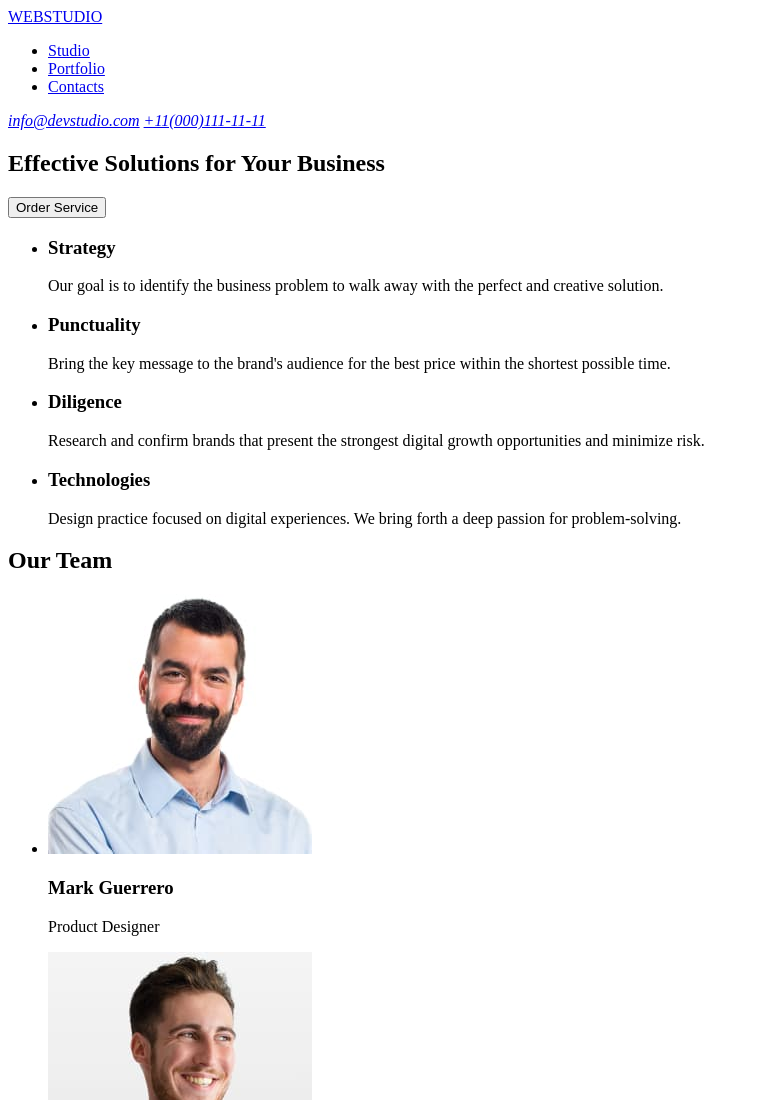
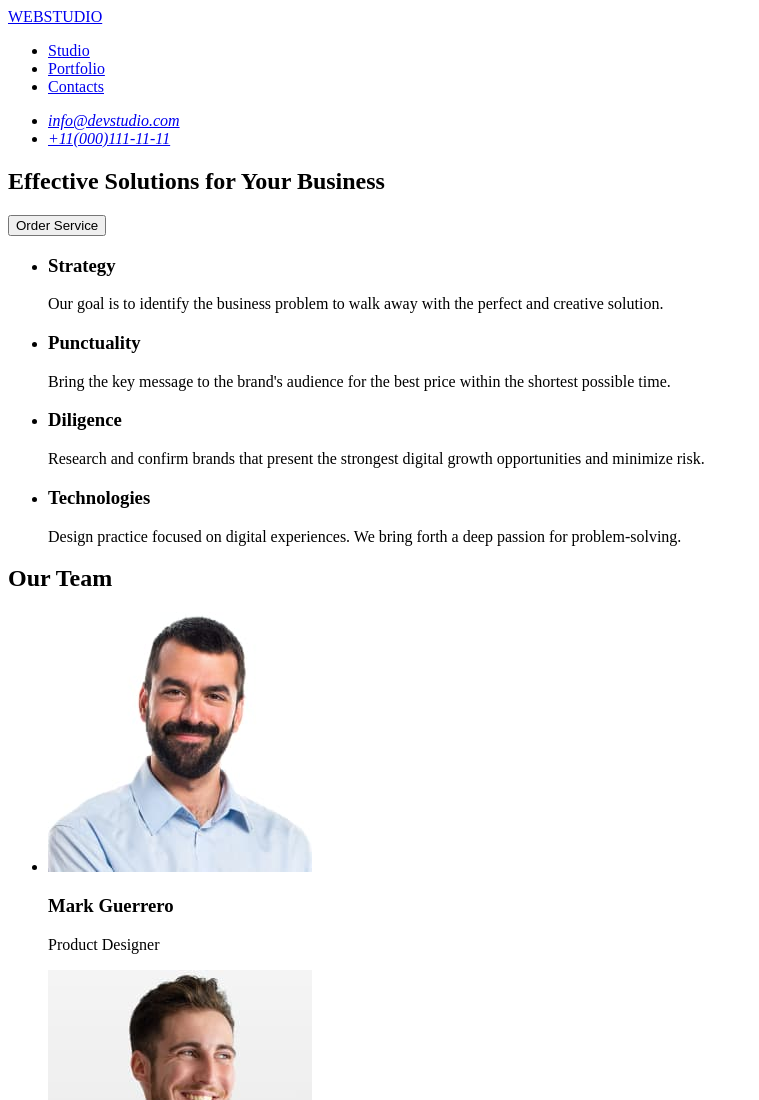
Before and after one commit to MayaTaran/goit-markup-hw-01, a plain HTML site: page index.html in a window 1280 px wide. Shown: the top 1100 px of the page, without its empty margins (0-759 px from the left). Drawn offline with Linux system fonts and the light colour scheme.

Commit message:
fixed after autocheck

```diff
--- a/index.html
+++ b/index.html
@@ -7,8 +7,8 @@
   </head>
   <body>
     <header>
-      <a href="/">WEBSTUDIO</a>
       <nav>
+        <a href="./index.html">WEBSTUDIO</a>
         <ul>
           <li><a href="#studio">Studio</a></li>
           <li><a href="#portfolio">Portfolio</a></li>
@@ -16,8 +16,10 @@
         </ul>
       </nav>
       <address>
-        <a href="mailto:info@devstudio.com">info@devstudio.com</a>
-        <a href="tel:+110001111111">+11(000)111-11-11</a>
+        <ul>
+          <li><a href="mailto:info@devstudio.com">info@devstudio.com</a></li>
+          <li><a href="tel:+110001111111">+11(000)111-11-11</a></li>
+        </ul>
       </address>
     </header>
     <main>
```
